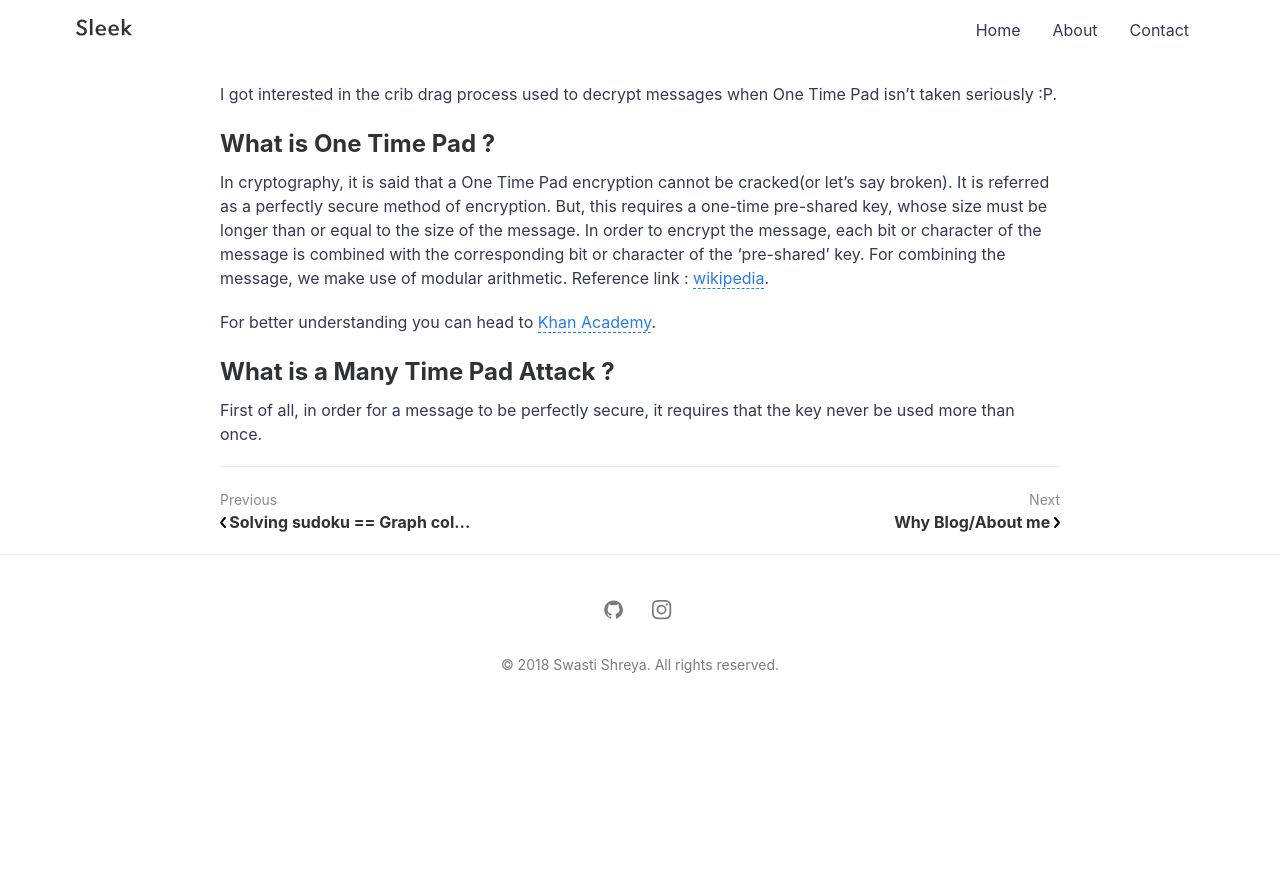
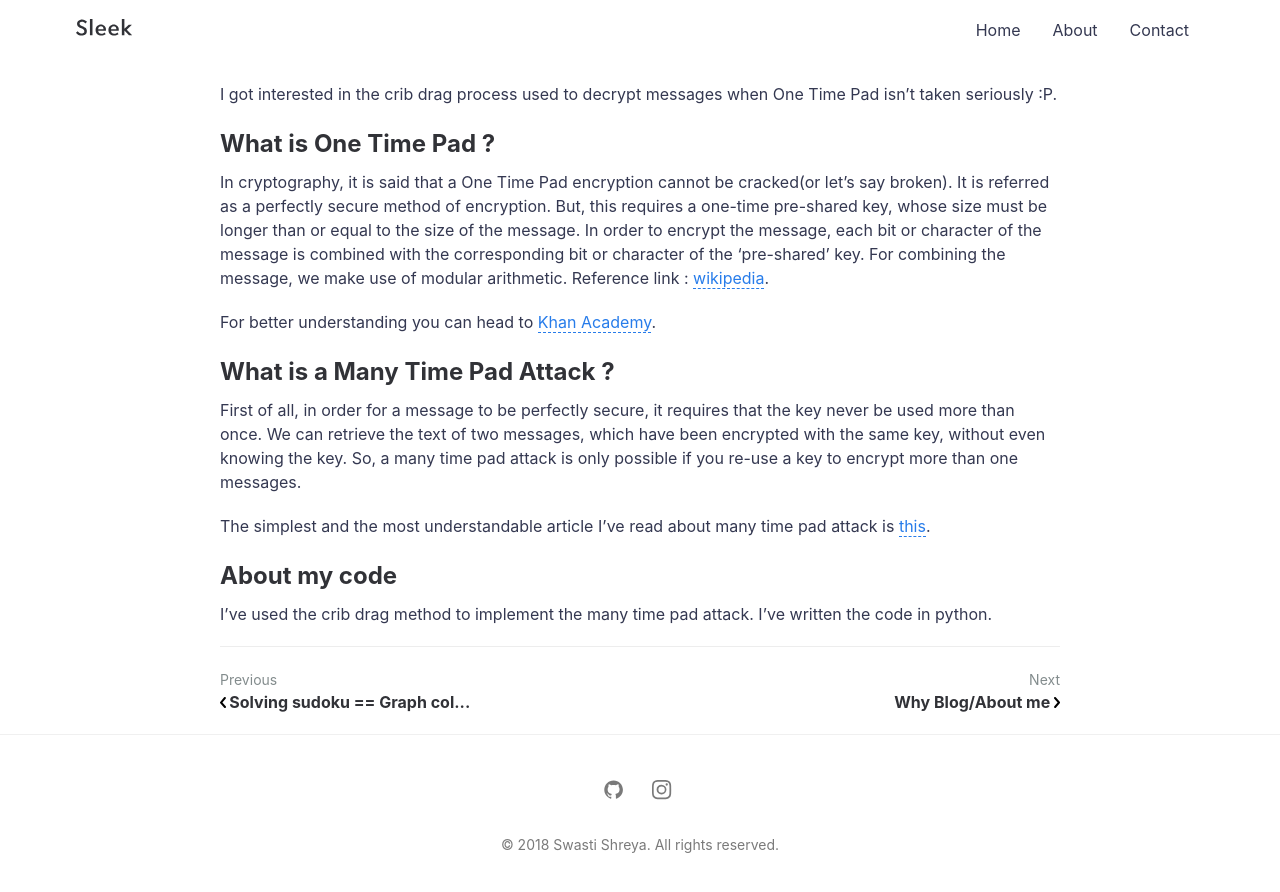
Before and after one commit to swastishreya/swastishreya.github.io, a Jekyll site: the page built from _posts/2018-07-22-many-time-pad.md, in a window 1280 px wide and 900 px high, scrolled down 674 px. Shown: the top 892 px of the window. Built offline with Jekyll 4.4.1, drawn with Linux system fonts in a browser that asks for light colours; a script that is not in the unit is left out; before the commit the page ends 1394 px from its top, so only the background shows below that.

Commit message:
Changed url

```diff
--- a/_config.yml
+++ b/_config.yml
@@ -4,7 +4,7 @@ author: Swasti Shreya Mishra # You :P
 description: > # Meta description of Homepage
   My blog.
 baseurl: "/" # the subpath of your site, e.g. /blog
-url: "https://swastishreya.github.io/" # the base hostname & protocol for your site, e.g. http://example.com
+url: "https://swastishreya.github.io/about" # the base hostname & protocol for your site, e.g. http://example.com
 
 # SEO PLUGIN
 social:
--- a/_posts/2018-07-22-many-time-pad.md
+++ b/_posts/2018-07-22-many-time-pad.md
@@ -20,4 +20,10 @@ For better understanding you can head to [Khan Academy](https://www.khanacademy.
 
 ## What is a Many Time Pad Attack ?
 
-First of all, in order for a message to be perfectly secure, it requires that the key never be used more than once.
+First of all, in order for a message to be perfectly secure, it requires that the key never be used more than once. We can retrieve the text of two messages, which have been encrypted with the same key, without even knowing the key. So, a many time pad attack is only possible if you re-use a key to encrypt more than one messages.
+
+The simplest and the most understandable article I've read about many time pad attack is [this](http://travisdazell.blogspot.com/2012/11/many-time-pad-attack-crib-drag.html).
+
+## About my code
+
+I've used the crib drag method to implement the many time pad attack. I've written the code in python.
```
Also changed, not shown: assets/img/posts/1439432818836.jpeg (added), assets/img/posts/2-4.jpg (added), assets/img/posts/774c18bdde12a36d42b1b2f2054f3fed--blooming-flowers-vibrant-colors.jpg (added), assets/img/posts/afe76ee6d1edd4758b190af98587bc06_52-tumblr-image-1548258-by-aaron-s-on-favimcom-girl-thinking-drawing-tumblr_480-750.jpeg (added), assets/img/posts/cbc54eec996dde57b8187451bce4c8b7_thinking-drawing-at-getdrawingscom-free-for-personal-use-girl-thinking-drawing-tumblr_730-938.jpeg (added), assets/img/posts/dancinggirl.jpg (added), assets/img/posts/depositphotos_131259106-stock-illustration-sketch-of-dancing-woman.jpg (added), assets/img/posts/diy-dorm-decor-cute-picture_diy-dorm-decor-ideas-in-organizing-and-decorating-home-d-on-diy-dining-room-decorating-ideas-of-goodly-d.jpg (added), assets/img/posts/double-a-diy-guide-to-dorm-college-lifestyles_college-dorm-decor.jpg (added).
